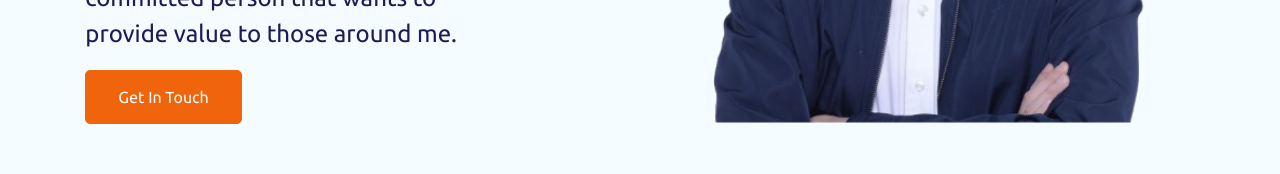
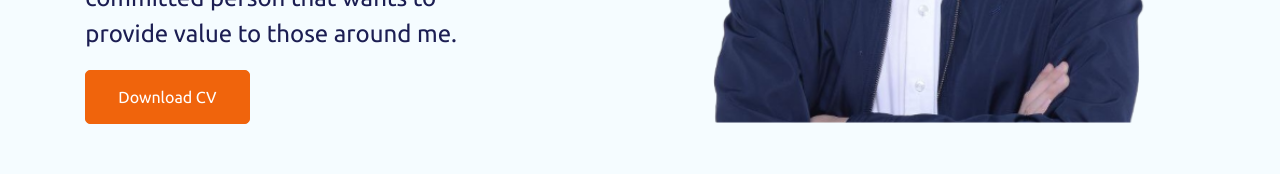
Before and after one commit to Mitothy/web-portfolio, a React (Create React App) app: page / in a window 1280 px wide. Shown: the part 548-722 px from the top of the page. Built offline with nearby package versions, Linux system fonts and the light colour scheme.

Commit message:
Download CV and Github Links
READY FOR DEPLOYMENT!!

```diff
--- a/src/Pages/Home/HeroSection.jsx
+++ b/src/Pages/Home/HeroSection.jsx
@@ -14,8 +14,8 @@ export default function HeroSection() {
                     </p>
                 </div>
                 <br />
-                <a className="btn btn-primary" href="https://www.facebook.com/timothy.tan.3975012/" target="_blank" rel="noopener noreferrer">
-                    Get In Touch </a>
+                <a className="btn btn-primary" href="./Tan_CV.pdf" target="_blank" rel="noopener noreferrer">
+                    Download CV </a>
             </div>
             <div className="hero--section--img">
                 <img src="./img/profile-picture.png" alt="Hero Section" />
--- a/src/Pages/Home/MyPortfolio.jsx
+++ b/src/Pages/Home/MyPortfolio.jsx
@@ -50,7 +50,9 @@ export default function MyPortfolio() {
                         <div className="portfolio--section--card--content">
                             <h3 className="portfolio--section--title">{item.title}</h3>
                             <p className="text-md">{item.description}</p>
-                            <p className="text-sm portfolio--link">{item.link}</p>
+                            <a href={item.site} target="_blank" rel="noopener noreferrer" className="text-sm portfolio--link">
+                                {item.link}
+                            </a>
                         </div>
                     </div>
                 ))}
--- a/src/data/index.json
+++ b/src/data/index.json
@@ -60,7 +60,7 @@
             "title": "Time Clock System",
             "description": "Lorem ipsum dolor sit amet, consectetur adipiscing elit. Suspenmdisse varius eim in eros elementum tristique",
             "link": "View In Github",
-            "site": "https://github.com/"
+            "site": "https://github.com/Mitothy/CSSWENG"
         },
         {
             "id": "2",
@@ -68,7 +68,8 @@
             "images": ["./img/MyFarm/myfarm.png", "./img/MyFarm/rockdestroyed.png", "./img/MyFarm/withered.png"],
             "title": "MyFarm",
             "description": "Lorem ipsum dolor sit amet, consectetur adipiscing elit. Suspenmdisse varius eim in eros elementum tristique",
-            "link": "View In Github"
+            "link": "View In Github",
+            "site": "https://github.com/Mitothy/MyFarm"
         },
         {
             "id": "3",
@@ -76,7 +77,8 @@
             "images": ["./img/Juanderlust/main.png", "./img/Juanderlust/map.png", "./img/Juanderlust/sample.png", "./img/Juanderlust/reviews.png", "./img/Juanderlust/search.png"],
             "title": "Juanderlust",
             "description": "Lorem ipsum dolor sit amet, consectetur adipiscing elit. Suspenmdisse varius eim in eros elementum tristique",
-            "link": "View In Github"
+            "link": "View In Github",
+            "site": "https://github.com/Mitothy/APPDEV"
         },
         {
             "id": "4",
@@ -84,7 +86,8 @@
             "images": ["./img/WebPortfolio/main.png", "./img/WebPortfolio/skills.png", "./img/WebPortfolio/aboutme.png", "./img/WebPortfolio/experiences.png", "./img/WebPortfolio/portfolio.png"],
             "title": "Web Portfolio",
             "description": "Lorem ipsum dolor sit amet, consectetur adipiscing elit. Suspenmdisse varius eim in eros elementum tristique",
-            "link": "View In Github"
+            "link": "View In Github",
+            "site": "https://github.com/Mitothy/web-portfolio"
         },
         {
             "id": "5",
@@ -92,7 +95,7 @@
             "images": ["./img/ADVDB/nifi.png", "./img/ADVDB/schema.png", "./img/ADVDB/excel.png", "./img/ADVDB/data.png"],
             "title": "Database Development",
             "description": "Lorem ipsum dolor sit amet, consectetur adipiscing elit. Suspenmdisse varius eim in eros elementum tristique",
-            "link": "No Github Sorry :("
+            "link": "No Github :("
         }
     ],
     "techStacks": [
```
Also changed, not shown: 1 other file (tests, documents, lock files or other folders).
